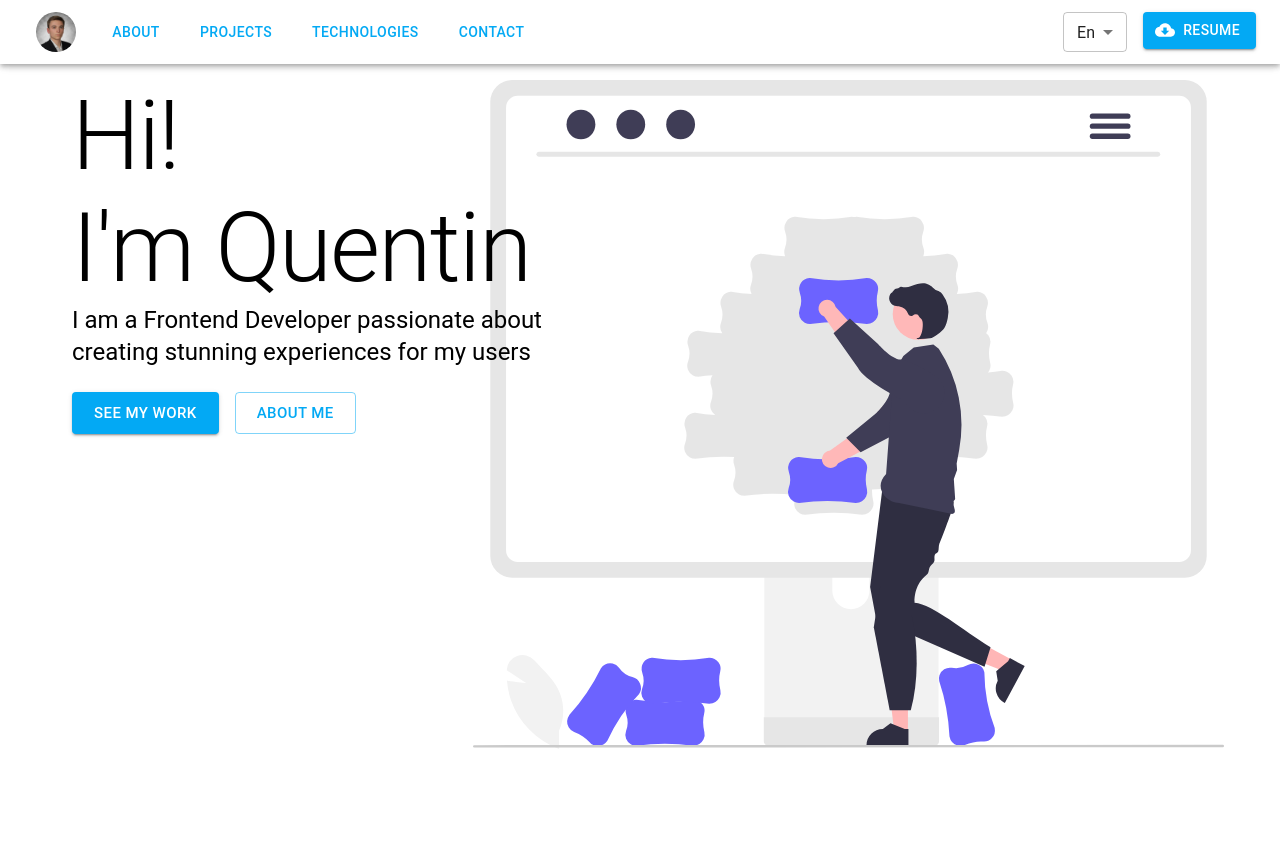
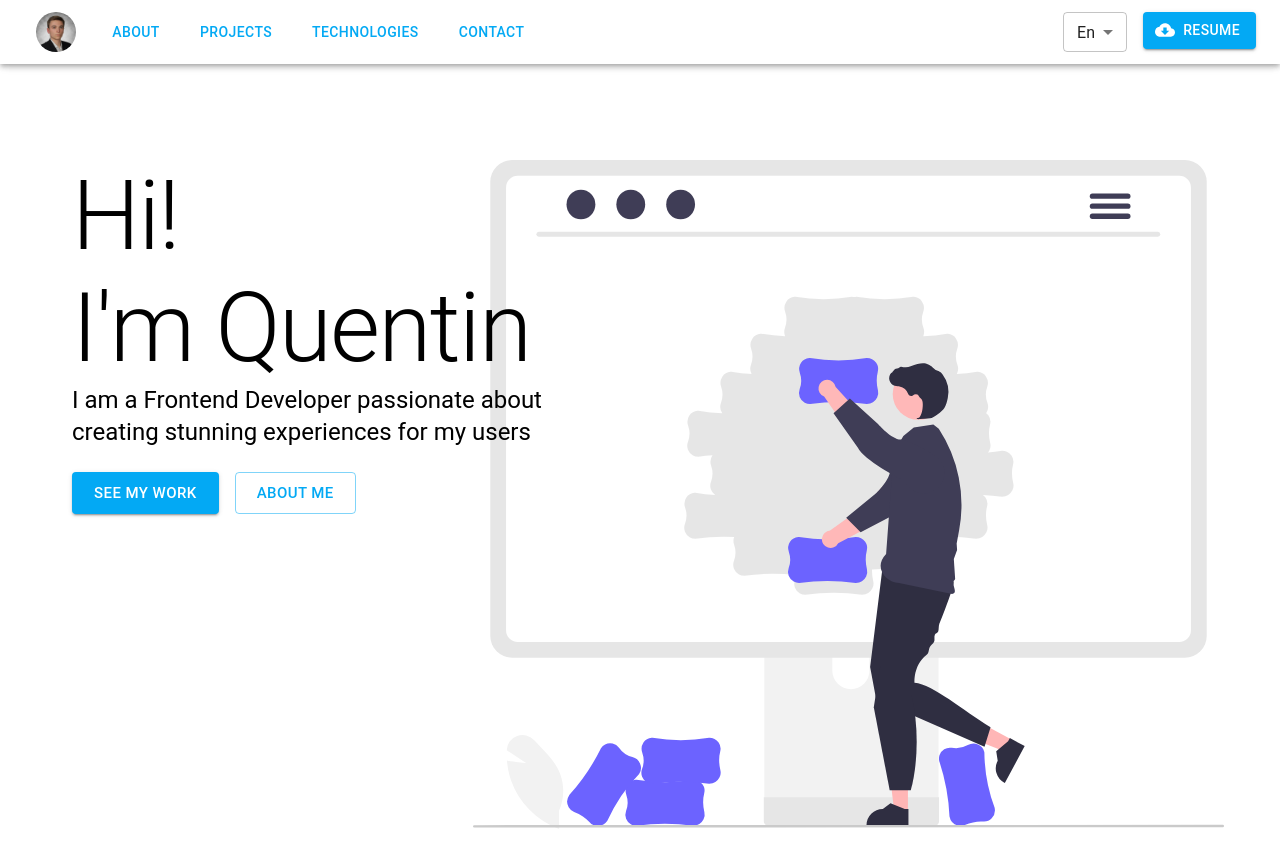
Before and after one commit to couvq/Portfolio-Site-V.2, a React (Create React App) app in the folder portfolio-site-v2/: page / in a window 1280 px wide. Shown: the top 866 px of the page. Before the commit the page ends 800 px from the top, so only its background shows below. Built offline with nearby package versions, Linux system fonts and the light colour scheme.

Commit message:
more styling of hero

```diff
--- a/portfolio-site-v2/src/components/Hero/Hero.js
+++ b/portfolio-site-v2/src/components/Hero/Hero.js
@@ -7,7 +7,7 @@ import Illustration from "./Illustration";
 
 const Hero = () => {
   return (
-    <Container sx={{ margin: "5rem 2.5rem" }}>
+    <Container sx={{ margin: "5rem 2.5rem", width: '100vw', height: '100vh', marginTop: '10rem' }}>
       <div style={{ position: 'absolute'}}>
         <HeroText />
         <HeroButtons />
```
